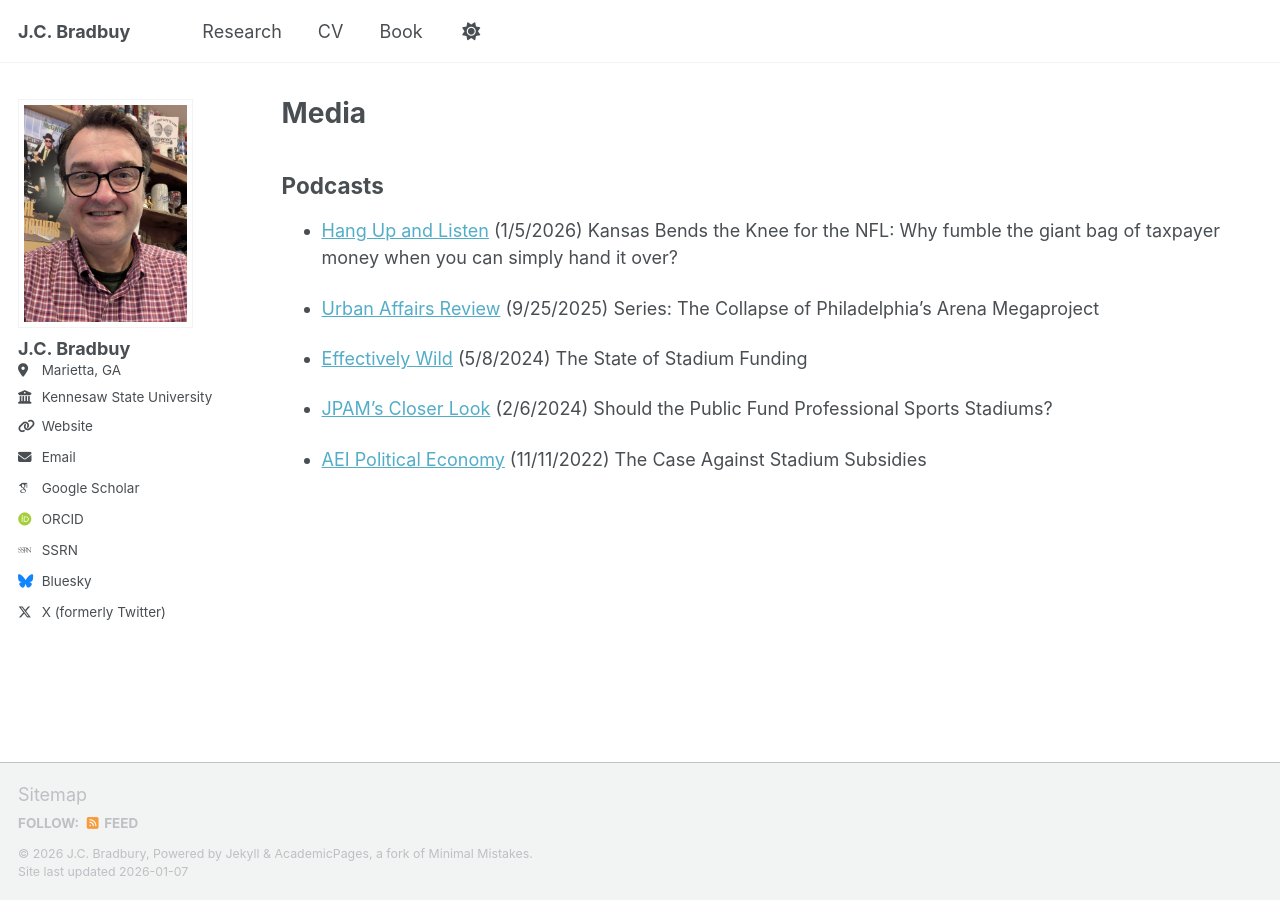
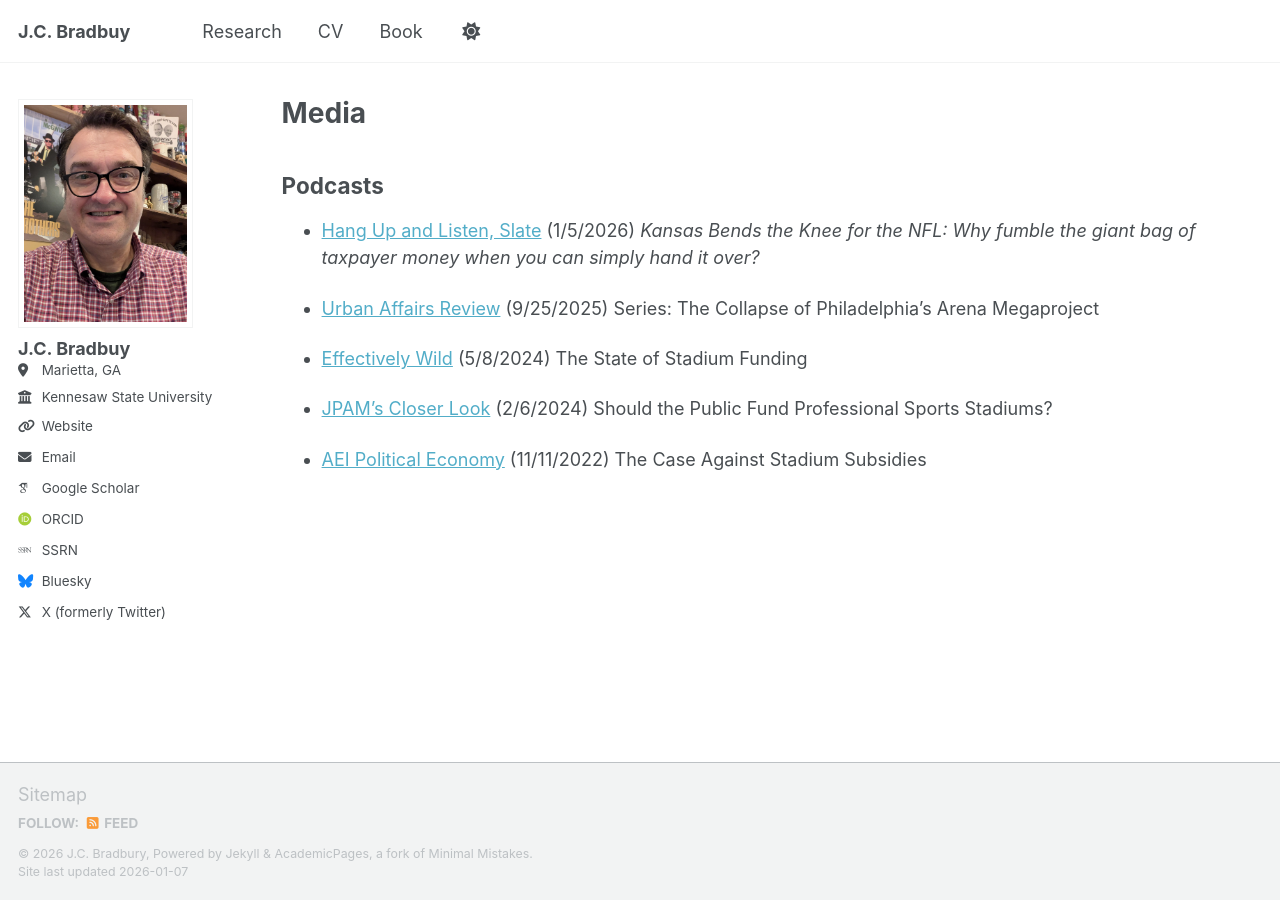
Before and after one commit to jcbradbury/jcbradbury.github.io, a Jekyll site: the page built from _pages/media.md, in a window 1280 px wide. Built offline with Jekyll 4.4.1, drawn with Linux system fonts in a browser that asks for light colours; some web fonts are replaced; a script bundle is joined from its source files by our own code; library files that are not in the unit come from our copies.

Commit message:
Update media.md

```diff
--- a/_pages/media.md
+++ b/_pages/media.md
@@ -7,7 +7,7 @@ published: true
 ---
 
 ## Podcasts
-- [Hang Up and Listen](https://slate.com/podcasts/hang-up-and-listen/2026/01/the-economics-of-the-chiefs-move-from-missouri-to-kansas) (1/5/2026) Kansas Bends the Knee for the NFL: Why fumble the giant bag of taxpayer money when you can simply hand it over?
+- [Hang Up and Listen, Slate](https://slate.com/podcasts/hang-up-and-listen/2026/01/the-economics-of-the-chiefs-move-from-missouri-to-kansas) (1/5/2026) *Kansas Bends the Knee for the NFL: Why fumble the giant bag of taxpayer money when you can simply hand it over?*
 
 - [Urban Affairs Review](https://www.urbanaffairsreview.com/uar-archive/series-the-collapse-of-megaproject) (9/25/2025) Series: The Collapse of Philadelphia’s Arena Megaproject
 
```
